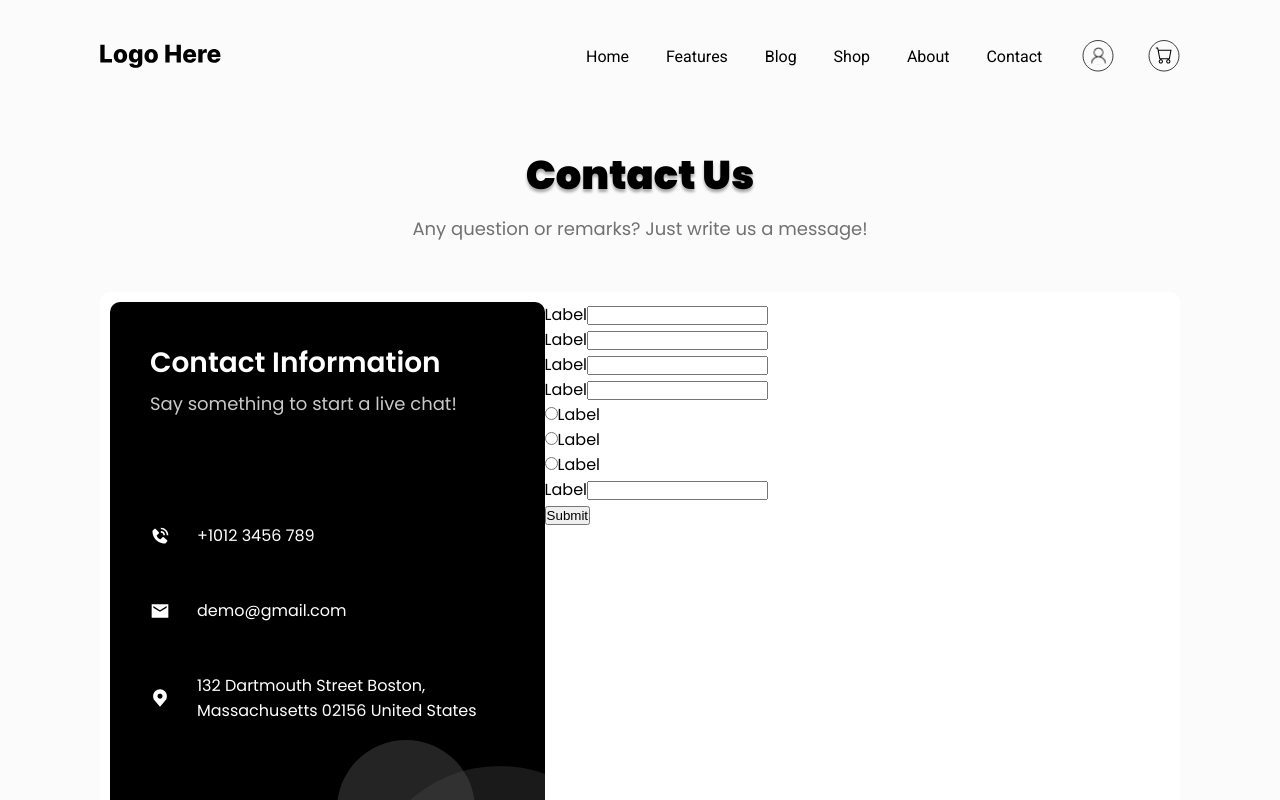
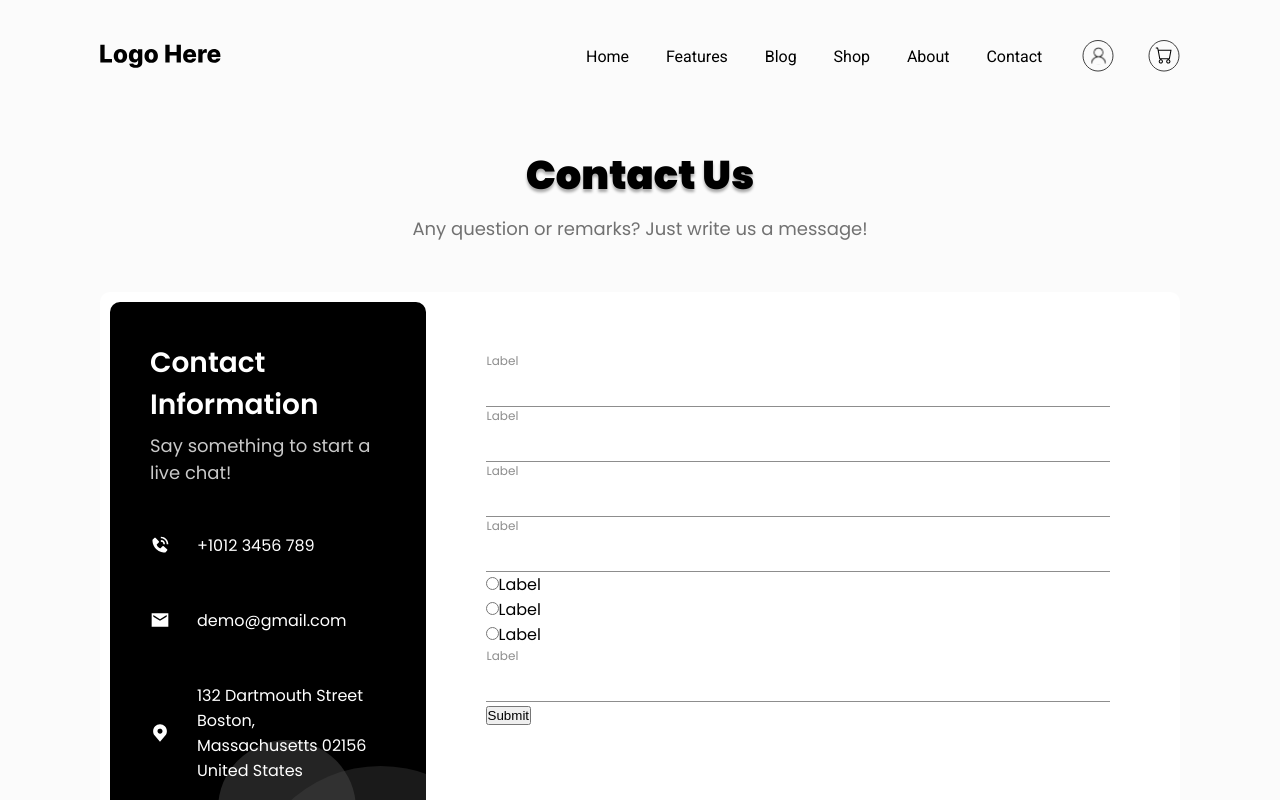
Before and after one commit to JollyR0ger42/react-contactus, a Next.js app: page / in a window 1280 px wide. Shown: the top 800 px of the page. Built offline with nearby package versions, Linux system fonts and the light colour scheme.

Commit message:
finish InputField

```diff
--- a/src/components/ContactCard.js
+++ b/src/components/ContactCard.js
@@ -19,7 +19,7 @@ const CardForm = () => {
         <InputField register={register('email')} />
         <InputField register={register('phone')} />
       </div>
-      <SelectField  register={register('subject')} />
+      <SelectField register={register('subject')} />
       <InputField register={register('message')} />
       <Submit />
     </form>
@@ -30,7 +30,9 @@ export default function ContactCard({ card }) {
   return (
     <div className={style.card}>
       <ContactCardInfo data={card.info} />
-      <CardForm />
+      <div className={style.cardForm}>
+        <CardForm />
+      </div>
     </div>
   )
 }
--- a/src/components/FormFields.js
+++ b/src/components/FormFields.js
@@ -1,8 +1,10 @@
+import style from './formField.module.scss'
+
 export const InputField = ({register}) => {
   return (
-    <div>
-      <label htmlFor={register.name}>Label</label>
-      <input id={register.name} {...register} />
+    <div className={style.inputField}>
+      <input className={style.inputFieldInput} id={register.name} {...register} />
+      <label className={style.inputFieldLabel} htmlFor={register.name}>Label</label>
     </div>
   )
 }
--- a/src/components/contactCard.module.scss
+++ b/src/components/contactCard.module.scss
@@ -7,3 +7,8 @@
   padding: 10px;
   display: flex;
 }
+
+.cardForm {
+  padding: 50px 60px;
+  width: 100%;
+}
--- /dev/null
+++ b/src/components/formField.module.scss
@@ -0,0 +1,35 @@
+.inputField {
+  width: 100%;
+  position: relative;
+  height: 55px;
+  display: flex;
+  align-items: flex-end;
+}
+
+.inputFieldInput {
+  width: 100%;
+  font-size: 14px;
+  font-family: var(--font-poppins);
+  border: 0;
+  border-bottom: 1px solid #8D8D8D;
+  color: #8D8D8D;
+  outline: none;
+  padding: 10px 3px;
+
+  &:focus {
+    color: #000;
+    border-bottom: 1px solid #000;
+  }
+}
+
+.inputFieldLabel {
+  font-size: 12px;
+  color: #8D8D8D;
+  position: absolute;
+  top: 0;
+  left: 1px;
+
+  .inputFieldInput:focus + & {
+    color: #000;
+  }
+}
```
